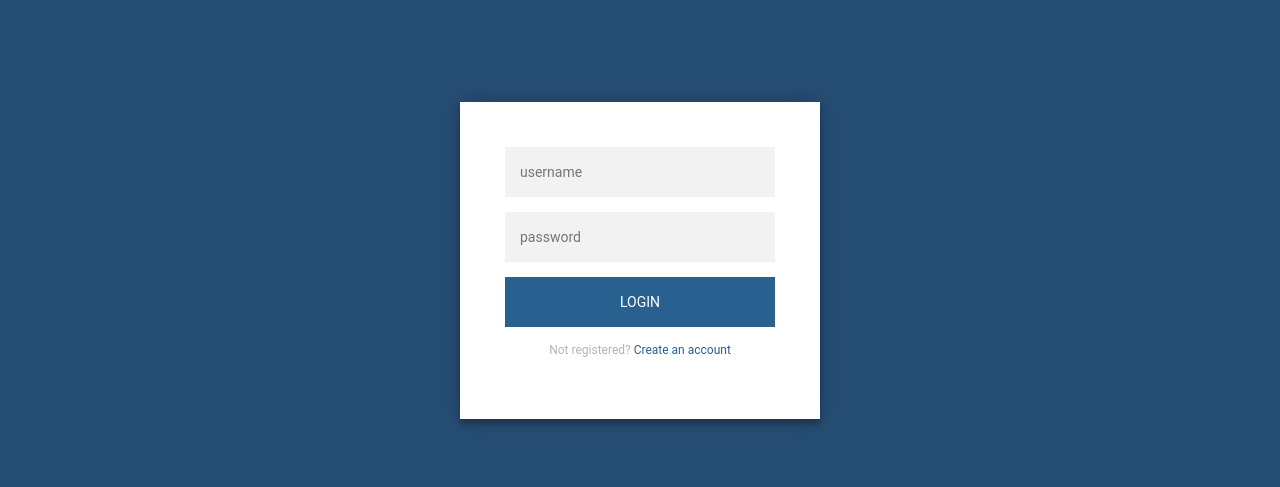
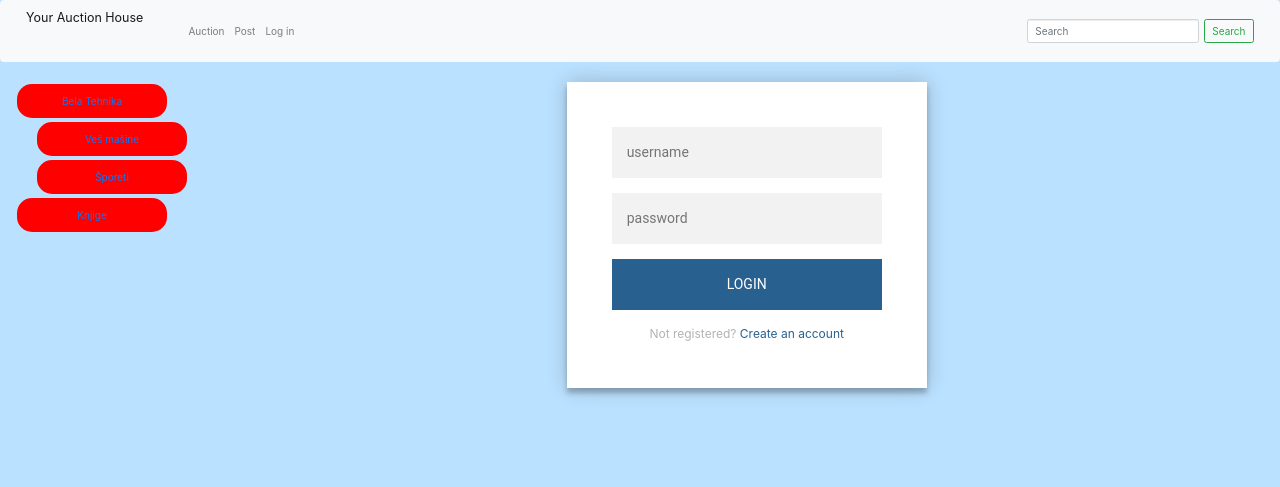
Before and after one commit to RadovanG/Auk, a PHP site: page /login.php in a window 1280 px wide. Shown: the top 487 px of the page. Run offline with PHP 8.4, Linux system fonts and the light colour scheme; data comes from the database, SQL or seed files in the repository.

Commit message:
meni sad radi osim searcha

```diff
--- a/header.php
+++ b/header.php
@@ -2,7 +2,7 @@
 include('html.php');
 ?>
 <nav class="navbar navbar-expand-md navbar-light bg-light">
-    <a class="navbar-brand" href="#">Your Auction House</a>
+    <a class="navbar-brand" href="index.php">Your Auction House</a>
     <button class="navbar-toggler" type="button" data-toggle="collapse" data-target="#navbarTogglerDemo01" aria-controls="navbarTogglerDemo01" aria-expanded="false" aria-label="Toggle navigation">
         <span class="navbar-toggler-icon"></span>
     </button>
@@ -10,13 +10,17 @@ include('html.php');
 
         <ul class="navbar-nav mr-auto mt-2 mt-lg-0">
             <li class="nav-item ">
-                <a class="nav-link" href="#">Auction <span class="sr-only">(current)</span></a>
+                <a class="nav-link" href="ispis.php">Auction <span class="sr-only">(current)</span></a>
             </li>
             <li class="nav-item">
                 <a class="nav-link" href="form.php">Post</a>
             </li>
-            <li class="nav-item">
-                <a class="nav-link " href="#">My Account </a>
+            <li class="nav-item"><?php
+                if (isset($_SESSION['username']))
+                echo '<a class="nav-link " href="logout.php">Log out</a>';
+                else
+                    echo '<a class="nav-link " href="login.php">Log in </a>';
+                ?>
             </li>
         </ul>
         <form class="form-inline my-2 my-lg-0">
--- a/login.php
+++ b/login.php
@@ -1,13 +1,47 @@
-<?php session_start()?>
+<!DOCTYPE HTML PUBLIC "-//W3C//DTD HTML 4.01 Transitional//EN"
+"http://www.w3.org/TR/html4/loose.dtd">
+<?php if(!isset($_SESSION))
+{
+    include_once('db_config.php');
+    session_start();
+}?>
 <html>
 <head>
-    <title>AH</title>
+    <title>upis</title>
     <link href="css/bootstrap.min.css" rel="stylesheet" type="text/css">
     <link href="css/login_css.css" rel="stylesheet" type="text/css">
 </head>
+<body>
+<?php
+include('header.php');?>
+<div class="container-fluid">
+    <div class="row">
+        <div class="col-lg-2 col-md-12 col-sm-12 col-xs-12">
+            <?php
+            $sql = "SELECT * FROM category";
+            $result = $connection->query($sql);
+            ?>
+            <div id="category">
+                <ul class="category">
+                    <?php
+                    while ($row = mysqli_fetch_array($result))
+                    {
+                        echo "<li><a href='".$row['categoryID']."'>".$row['categoryName']."</a></li>";
 
-<body>
-<div class="login-page">
+                        $sql1="SELECT * FROM subcategory WHERE categoryID = '".$row['categoryID']."'";
+                        $result1 = $connection->query($sql1);
+                        echo "<ul class='subcategory'>";
+                        while ($row = mysqli_fetch_array($result1))
+                        {
+                            echo "<li><a href='".$row['subcategoryID']."'>".$row['subcategoryName']."</a></li>";
+                        }
+                        echo "</ul></li>";
+                    }
+                    ?>
+                </ul>
+            </div>
+        </div>
+        <div class="col-lg-10 col-md-12 col-sm-12 col-xs-12">
     <div id="forma">
         <form class="login-form">
             <input type="text" placeholder="username" id="username">
@@ -18,7 +52,10 @@
             <p class="message">Not registered? <a href="register.php">Create an account</a></p>
         </form>
     </div>
+        </div>
+    </div>
 </div>
+
 <script src="js/jquery-3.2.1.min.js"></script>
 <script src="js/login.js"></script>
 <script src="js/bootstrap.min.js"></script>
```
Also changed, not shown: footer.php (deleted, +0 -7 lines).
